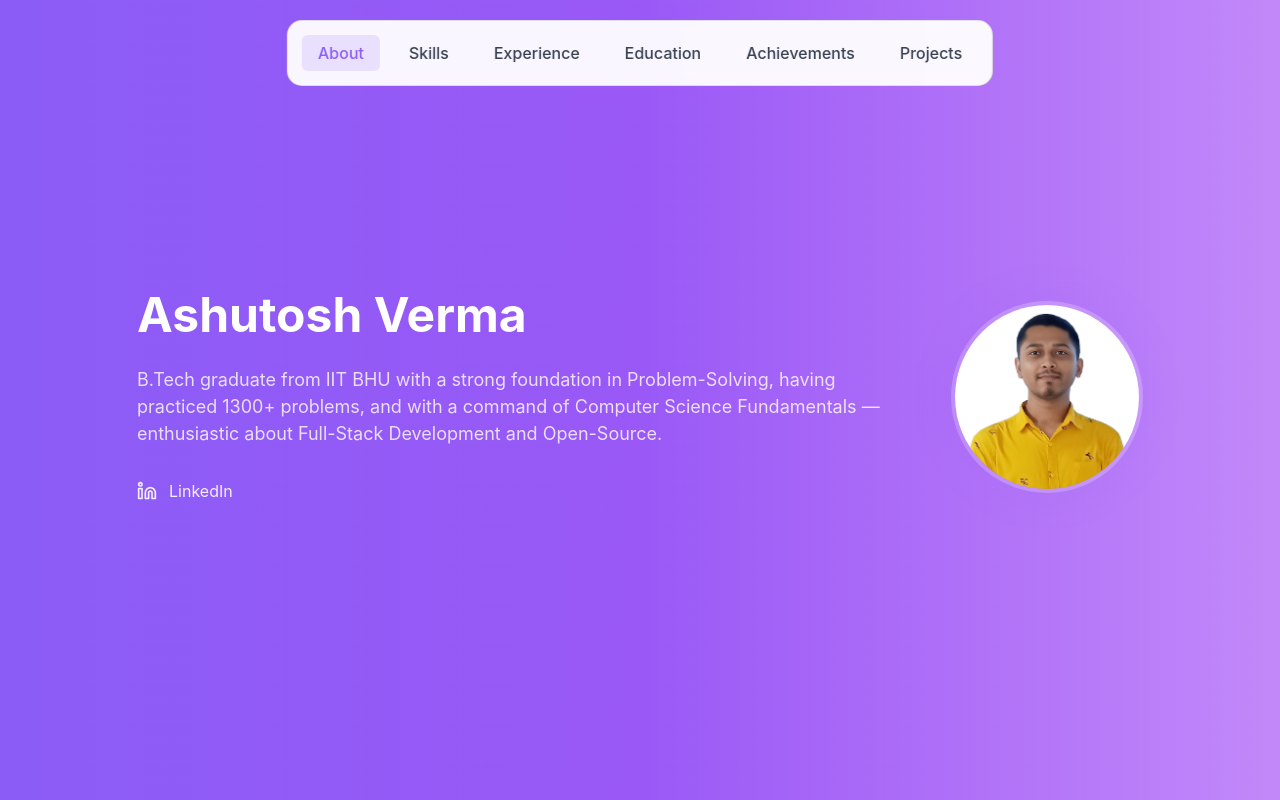
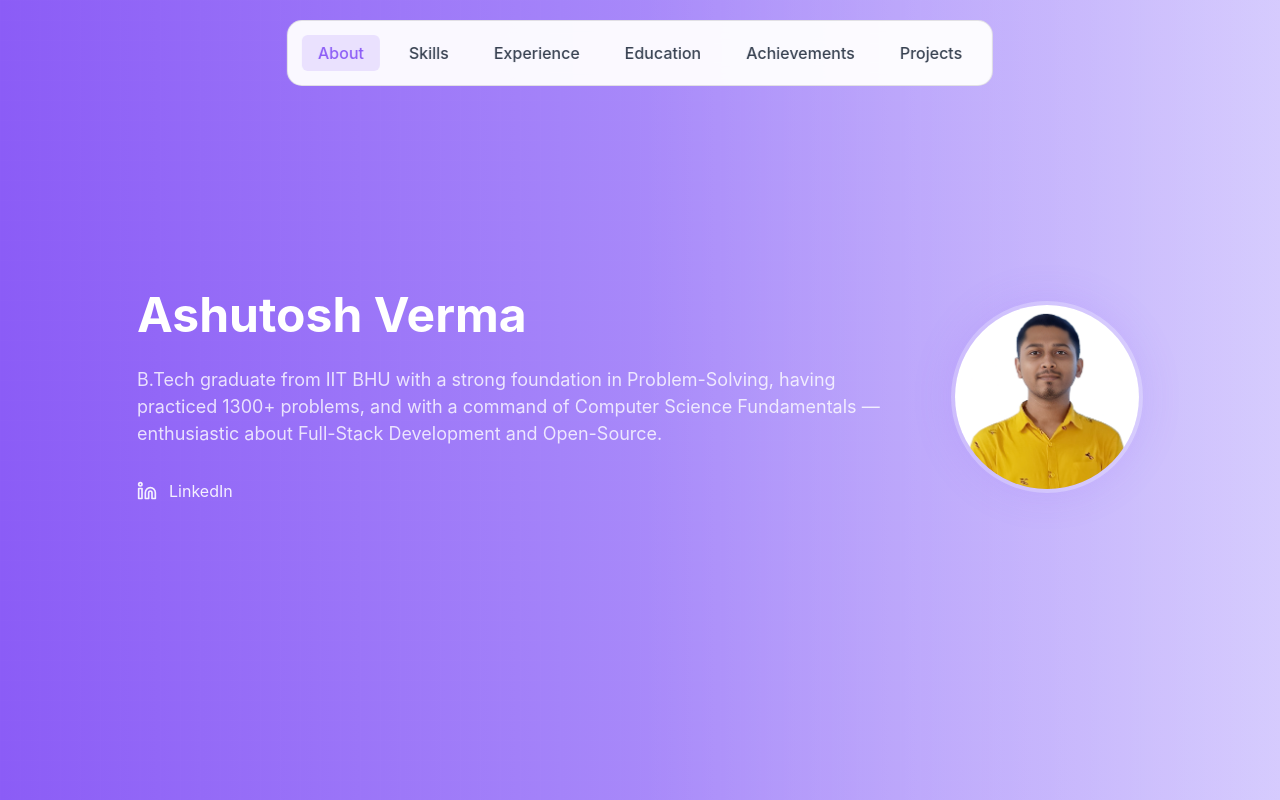
Before and after one commit to tvermaashutosh/my_portfolio_website, a React (Vite) app: page / in a window 1280 px wide. Shown: the top 800 px of the page. Built offline with nearby package versions, Linux system fonts and the light colour scheme.

Commit message:
style: tweak purple theme shade

```diff
--- a/src/components/Portfolio.css
+++ b/src/components/Portfolio.css
@@ -127,7 +127,7 @@
 .hero-section {
   position: relative;
   overflow: hidden;
-  background: linear-gradient(to right, #8b5cf6, #a855f7);
+  background: linear-gradient(to right, #8b5cf6, #c4b5fd);
   min-height: 100vh;
   display: flex;
   align-items: center;
```
